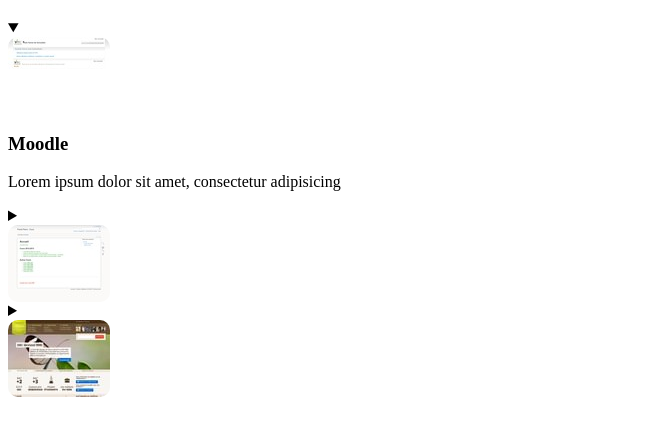
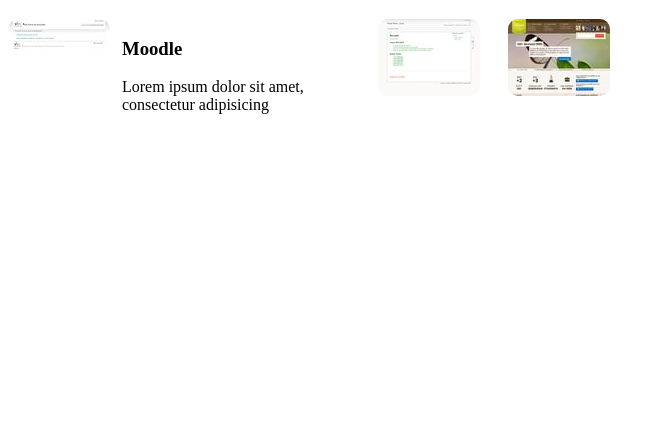
Before and after one commit to MMI-NFC-2026/sae105-r112-tp4-jadem226, a plain HTML site: page index.html in a window 1280 px wide. Shown: the part 61-496 px from the top of the page, without its empty margins (0-665 px from the left). Drawn offline with Linux system fonts and the light colour scheme.

Commit message:
accordeon.css fini

```diff
--- a/index.html
+++ b/index.html
@@ -12,21 +12,21 @@
 <body>
   <h1>Test Accordéon</h1>
   <div class="accordeon">
-    <details open>
+    <details name="a" open>
       <summary><img src="/assets/img/moodle.univ-fcomte.fr.jpeg" alt=""></summary>
       <div>
         <h3>Moodle</h3>
         <p>Lorem ipsum dolor sit amet, consectetur adipisicing</p>
       </div>
     </details>
-    <details>
+    <details name="a">
       <summary><img src="/assets/img/pracht.org.jpeg" alt=""></summary>
       <div>
         <h3>Pracht.ORG</h3>
         <p>Ad aut esse est excepturi obcaecati similique.</p>
       </div>
     </details>
-    <details>
+    <details name="a">
       <summary><img src="/assets/img/src-media.com.jpeg" alt=""></summary>
       <div>
         <h3>SRC Média</h3>
--- a/src/css/components/accordeon.css
+++ b/src/css/components/accordeon.css
@@ -1,13 +1,59 @@
 /**
 * Accordeon
 */
+:root {
+    interpolate-size: allow-keywords;
+}
+.accordeon {
+    display: flex;
+    align-content: flex-start;
+    gap: 16px;
+}
+
+.accordeon details {
+display: flex;
+flex-direction: row;
+align-items: flex-start;
+gap: 12px;
+}
+
+.accordeon summary {
+    list-style: none;
+    cursor: pointer;
+}
+
+.accordeon summary::-webkit-details-marker {
+    display: none;
+}
+
 .accordeon summary img {
     display: block;
     width: 102px;
     height: auto;
     border-radius: 10px;
     transition: transform 0.25s ease, opacity 0.25s ease;
-    justify-content: center;
 }
 
-.accordeon
+.accordeon details:hover summary img {
+    opacity: 0.85;
+}
+
+.accordeon details::details-content {
+    max-width: 0px;
+    opacity: 0;
+    transition:
+    max-width 0.35s ease,
+    opacity 0.25s ease,
+    content-visibility 0.35s allow-discrete;
+
+}
+
+.accordeon details[open]::details-content {
+    max-width: 240px;
+    opacity: 1;
+    content-visibility: visible;
+
+.accordeon .contenu {
+    padding-top: 10 px;
+}
+}
```
